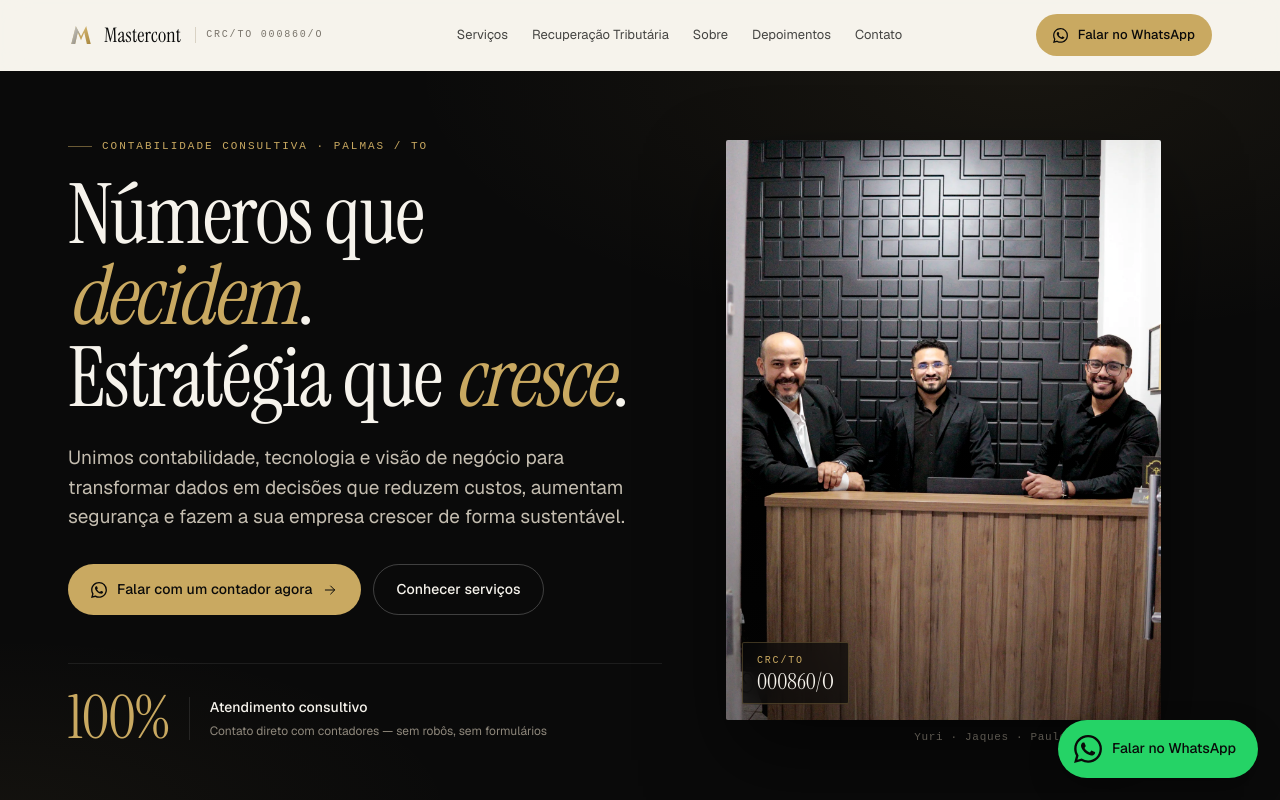
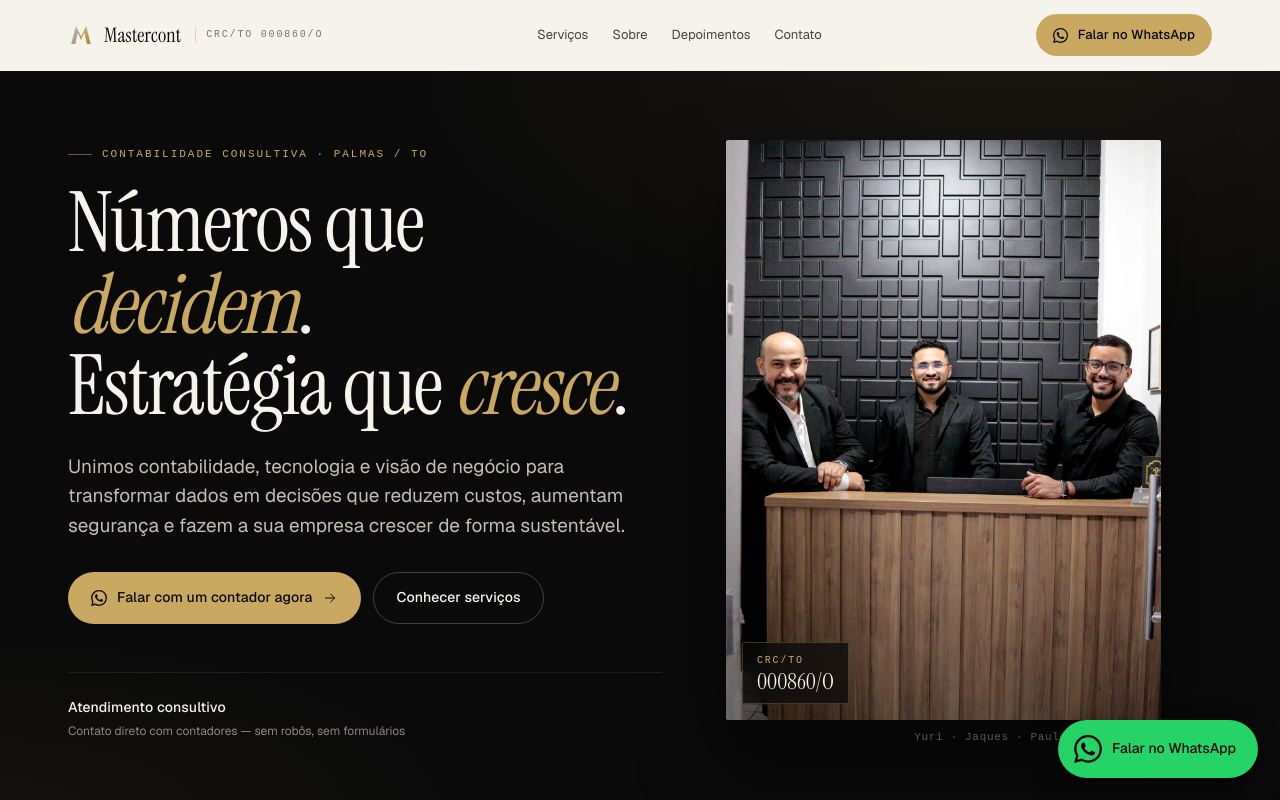
Before and after one commit to leo-nardo/mastercont, a Next.js app: page / in a window 1280 px wide. Shown: the top 800 px of the page. Built offline with nearby package versions, Linux system fonts and the light colour scheme.

Commit message:
remove recuperação tributária da nav/footer e simplifica bloco de promessa na hero
Co-Authored-By: Claude Sonnet 4.6 <noreply@anthropic.com>

```diff
--- a/src/components/Footer.tsx
+++ b/src/components/Footer.tsx
@@ -24,7 +24,6 @@ export default function Footer() {
               <ul className="footer-links">
                 {[
                   ["Serviços", "#servicos"],
-                  ["Recuperação tributária", "#recuperacao"],
                   ["Sobre", "#sobre"],
                   ["Depoimentos", "#depoimentos"],
                   ["FAQ", "#faq"],
--- a/src/components/Header.tsx
+++ b/src/components/Header.tsx
@@ -6,7 +6,6 @@ const WA_LINK = "https://wa.me/556332150954?text=Ol%C3%A1!%20Vim%20pelo%20site%2
 
 const navLinks = [
   { label: "Serviços", href: "#servicos" },
-  { label: "Recuperação Tributária", href: "#recuperacao" },
   { label: "Sobre", href: "#sobre" },
   { label: "Depoimentos", href: "#depoimentos" },
   { label: "Contato", href: "#contato" },
--- a/src/components/Hero.tsx
+++ b/src/components/Hero.tsx
@@ -65,7 +65,6 @@ export default function Hero() {
             animate={{ opacity: 1 }}
             transition={{ duration: 0.7, delay: 0.65 }}
           >
-            <div className="hero-promise-pct">100%</div>
             <div className="hero-promise-body">
               <div className="hero-promise-title">Atendimento consultivo</div>
               <div className="hero-promise-sub">Contato direto com contadores — sem robôs, sem formulários</div>
@@ -146,16 +145,8 @@ export default function Hero() {
           padding-top: 24px;
           border-top: 1px solid rgba(255,255,255,.08);
         }
-        .hero-promise-pct {
-          font-family: var(--serif);
-          font-size: clamp(40px, 5vw, 60px);
-          line-height: 1; color: var(--gold);
-          letter-spacing: -.02em; flex-shrink: 0;
-        }
         .hero-promise-body {
           display: flex; flex-direction: column; gap: 4px;
-          border-left: 1px solid rgba(255,255,255,.1);
-          padding-left: 20px;
         }
         .hero-promise-title {
           font-size: 14px; color: var(--paper); font-weight: 500;
```
